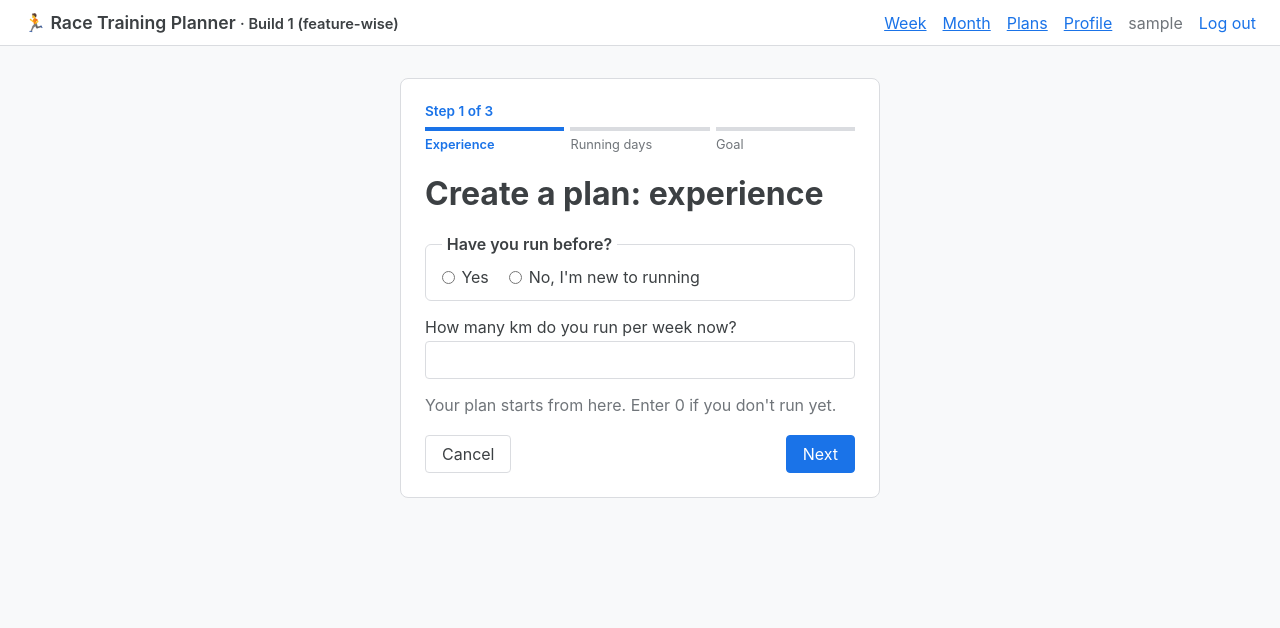
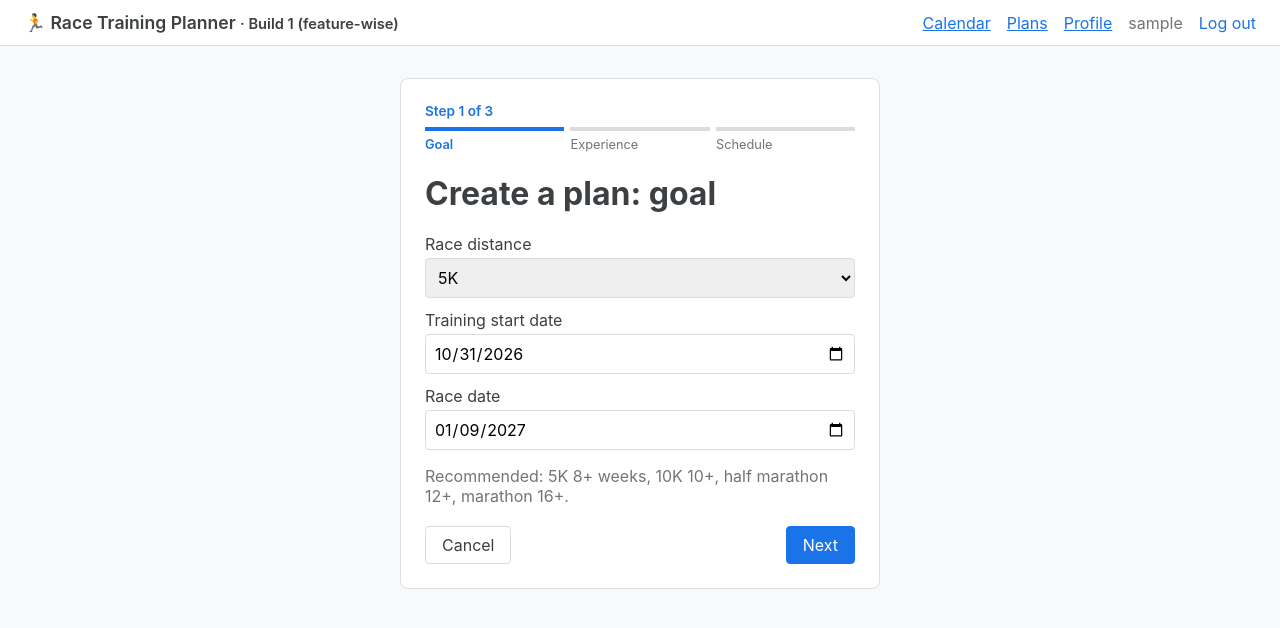
Before and after one commit to HaoSophareth/cs162-ai-app, a Flask app: page /plans/new in a window 1280 px wide. Shown: the top 628 px of the page. Run offline with Flask 3, Linux system fonts and the light colour scheme; the visitor is signed in with stand-in values (Sample User, id 1); tables that the repository leaves empty hold one stand-in row (values such as "Sample post").

Commit message:
Build 1: Goal-first step order, plan summary with finish estimate, simpler top bar (re-prompt)

```diff
--- a/feature_build/app.py
+++ b/feature_build/app.py
@@ -11,6 +11,7 @@ from urllib.parse import urlencode
 from flask import Flask, abort, flash, g, redirect, render_template, request, session, url_for
 from werkzeug.security import check_password_hash, generate_password_hash
 
+import estimates
 import plan
 
 BASE_DIR = os.path.dirname(os.path.abspath(__file__))
@@ -329,7 +330,8 @@ TIME_PATTERN = re.compile(r"^(\d{1,2}:)?[0-5]?\d:[0-5]\d$")  # mm:ss or h:mm:ss
 # The plan form is split into three steps. Each step is a normal form post;
 # answers from the other steps travel along as hidden fields, so nothing is
 # stored until the last step creates (or regenerates) the plan.
-PLAN_STEPS = {1: "Experience", 2: "Running days", 3: "Goal"}
+PLAN_STEPS = {1: "Goal", 2: "Experience", 3: "Schedule"}
+GOAL, EXPERIENCE, SCHEDULE = 1, 2, 3
 
 
 def read_plan_form(form):
@@ -346,29 +348,29 @@ def read_plan_form(form):
         "start_date": parse_date(form.get("start_date")),
         "race_date": parse_date(form.get("race_date")),
     }
-    errors = {1: [], 2: [], 3: []}
+    errors = {GOAL: [], EXPERIENCE: [], SCHEDULE: []}
     if values["experience"] not in plan.START_KM_LIMITS:
-        errors[1].append("Tell us whether you have run before.")
+        errors[EXPERIENCE].append("Tell us whether you have run before.")
 
     # Race times only make sense for people who have run before; blank is fine.
     for key, label in RACE_TIMES:
         text = form.get(key, "").strip()
         values[key] = text if values["experience"] == "experienced" and text else None
         if values[key] and not TIME_PATTERN.match(text):
-            errors[1].append(f"Write your {label} time as mm:ss or h:mm:ss, e.g. 27:30 or 1:58:00.")
+            errors[EXPERIENCE].append(f"Write your {label} time as mm:ss or h:mm:ss, e.g. 27:30 or 1:58:00.")
 
     if values["weekly_km"] is None or not 0 <= values["weekly_km"] <= 200:
-        errors[1].append("Enter how many km you run per week now (0 if you don't run yet).")
+        errors[EXPERIENCE].append("Enter how many km you run per week now (0 if you don't run yet).")
     if len(values["run_days"]) < 3:
-        errors[2].append("Pick at least 3 days you can run.")
+        errors[SCHEDULE].append("Pick at least 3 days you can run.")
     if values["long_day"] not in values["run_days"]:
-        errors[2].append("The long-run day must be one of your running days.")
+        errors[SCHEDULE].append("The long-run day must be one of your running days.")
     if values["distance"] not in plan.DISTANCES:
-        errors[3].append("Pick a race distance.")
+        errors[GOAL].append("Pick a race distance.")
     if not values["start_date"] or not values["race_date"]:
-        errors[3].append("Enter both a start date and a race date.")
+        errors[GOAL].append("Enter both a start date and a race date.")
     elif values["race_date"] <= values["start_date"]:
-        errors[3].append("The race date must be after the start date.")
+        errors[GOAL].append("The race date must be after the start date.")
     return values, errors
 
 
@@ -380,9 +382,12 @@ def short_plan_key(values):
 
 def handle_plan_form(existing=None):
     """Shared by "create plan" and "edit plan". existing is the plan being edited."""
-    def show(step, values, **extra):
-        return render_template("plan_form.html", step=step, steps=PLAN_STEPS,
-                               values=values, existing=existing, **extra)
+    def show(step, values, short_warning=None):
+        # The too-short confirmation travels with the other hidden answers;
+        # when the warning is on screen, continuing confirms the goal shown.
+        confirm = short_plan_key(values) if short_warning else request.form.get("confirm_short", "")
+        return render_template("plan_form.html", step=step, steps=PLAN_STEPS, values=values,
+                               existing=existing, short_warning=short_warning, confirm=confirm)
 
     if request.method == "GET":
         if existing:
@@ -394,7 +399,7 @@ def handle_plan_form(existing=None):
                       "race_date": date.today() + timedelta(weeks=10)}
         return show(1, values)
 
-    step = int(request.form.get("step", 1)) if request.form.get("step") in ("1", "2", "3") else 1
+    step = int(request.form["step"]) if request.form.get("step") in ("1", "2", "3") else 1
     values, errors = read_plan_form(request.form)
 
     # Back never checks anything, so half-filled answers are kept as they are.
@@ -405,28 +410,36 @@ def handle_plan_form(existing=None):
         for error in errors[step]:
             flash(error, "error")
         return show(step, values)
+
+    # Too-short plans are allowed, but only after the user has seen the warning.
+    # It shows on the goal step, right where the dates are chosen.
+    def needs_short_warning():
+        return (plan.is_too_short(values["distance"], values["start_date"], values["race_date"])
+                and request.form.get("confirm_short") != short_plan_key(values))
+
+    def show_short_warning():
+        weeks = plan.count_weeks(values["start_date"], values["race_date"])
+        label, _, recommended = plan.DISTANCES[values["distance"]]
+        return show(GOAL, values, short_warning=(weeks, label, recommended))
+
+    if step == GOAL and needs_short_warning():
+        return show_short_warning()
     if step < 3:
         return show(step + 1, values)
 
     # Last step: every step should be valid by now, but check in case a
     # hidden field was tampered with, and send the user to the step to fix.
-    for earlier in (1, 2):
+    for earlier in (GOAL, EXPERIENCE):
         if errors[earlier]:
             for error in errors[earlier]:
                 flash(error, "error")
             return show(earlier, values)
+    if needs_short_warning():
+        return show_short_warning()
 
-    # Too-short plans are allowed, but only after the user has seen the warning.
-    if (plan.is_too_short(values["distance"], values["start_date"], values["race_date"])
-            and request.form.get("confirm_short") != short_plan_key(values)):
-        weeks = plan.count_weeks(values["start_date"], values["race_date"])
-        label, _, recommended = plan.DISTANCES[values["distance"]]
-        return show(3, values, short_warning=(weeks, label, recommended),
-                    confirm_key=short_plan_key(values))
-
-    save_plan(values, existing["id"] if existing else None)
+    plan_id = save_plan(values, existing["id"] if existing else None)
     flash("Your plan was regenerated." if existing else "Your training plan is ready.", "success")
-    return redirect(url_for("plans") if existing else url_for("week"))
+    return redirect(url_for("plan_summary", plan_id=plan_id))
 
 
 @app.route("/plans")
@@ -450,6 +463,48 @@ def plans():
 @profile_required
 def new_plan():
     return handle_plan_form()
+
+
+@app.route("/plans/<int:plan_id>")
+@login_required
+def plan_summary(plan_id):
+    p = get_own_plan(plan_id)
+    start = date.fromisoformat(p["start_date"])
+    race = date.fromisoformat(p["race_date"])
+    runs = get_db().execute("SELECT * FROM runs WHERE plan_id = ? AND user_id = ? ORDER BY date",
+                            (plan_id, session["user_id"])).fetchall()
+
+    # Weekly totals of training runs (the race itself left out, so race week
+    # doesn't show up as the "peak").
+    weekly = {}
+    for run in runs:
+        if run["type"] != "race":
+            monday = plan.monday_of(date.fromisoformat(run["date"]))
+            weekly[monday] = weekly.get(monday, 0) + run["distance_km"]
+    # Week 1 is partial when the plan starts mid-week, so "starting" weekly
+    # km is the first full week.
+    first_full_week = plan.monday_of(start) + timedelta(weeks=0 if start.weekday() == 0 else 1)
+    training = [r for r in runs if r["type"] != "race"]
+
+    goal_km = plan.RACE_KM[p["distance"]]
+    recent = [(label, plan.RACE_KM[key.removeprefix("time_")], p[key]) for key, label in RACE_TIMES]
+    best = estimates.best_recent_race(recent, goal_km)
+
+    return render_template(
+        "summary.html",
+        p=p,
+        weeks=plan.count_weeks(start, race),
+        run_days=[WEEKDAYS[int(d)] for d in p["run_days"].split(",")],
+        long_day=WEEKDAYS[p["long_day"]],
+        start_km=weekly.get(first_full_week, 0),
+        peak_km=max(weekly.values(), default=0),
+        longest_km=max((r["distance_km"] for r in training), default=0),
+        total_km=sum(r["distance_km"] for r in runs),
+        goal_km=goal_km,
+        best=best,
+        estimate=estimates.finish_estimate(best, goal_km) if best else None,
+        is_active=get_user()["active_plan_id"] == plan_id,
+    )
 
 
 @app.route("/plans/<int:plan_id>/edit", methods=["GET", "POST"])
--- a/feature_build/static/style.css
+++ b/feature_build/static/style.css
@@ -322,3 +322,13 @@ button.danger:hover { background: #fce8e6; }
 .steps li.current { border-color: #1a73e8; color: #1a73e8; font-weight: 600; }
 /* Back sits on the left and Next on the right, though Next is first in the HTML. */
 .step-buttons { display: flex; flex-direction: row-reverse; justify-content: space-between; margin-top: 1.25rem; }
+
+/* ---------- Plan summary ---------- */
+.summary h1 { margin-top: 0.25rem; }
+.summary section { border-top: 1px solid var(--border); padding-top: 0.5rem; margin-top: 1rem; }
+.summary h2 { font-size: 1rem; margin: 0.5rem 0; }
+.facts { display: grid; grid-template-columns: repeat(auto-fit, minmax(150px, 1fr)); gap: 0.75rem; margin: 0; }
+.facts dt { margin: 0; font-size: 0.8rem; font-weight: 400; color: var(--muted); }
+.facts dd { margin: 0.15rem 0 0; font-size: 1.1rem; font-weight: 600; }
+.plan-item h2 a { color: inherit; text-decoration: none; }
+.plan-item h2 a:hover { text-decoration: underline; }
--- a/feature_build/templates/base.html
+++ b/feature_build/templates/base.html
@@ -9,11 +9,10 @@
 </head>
 <body>
   <header class="topbar">
-    <a class="brand" href="{{ url_for('week') }}">🏃 Race Training Planner <small>· Build 1 (feature-wise)</small></a>
+    <span class="brand">🏃 Race Training Planner <small>· Build 1 (feature-wise)</small></span>
     {% if session.user_id %}
       <nav>
-        <a href="{{ url_for('week') }}">Week</a>
-        <a href="{{ url_for('month') }}">Month</a>
+        <a href="{{ url_for('week') }}">Calendar</a>
         <a href="{{ url_for('plans') }}">Plans</a>
         <a href="{{ url_for('profile') }}">Profile</a>
         <span class="muted">{{ session.username }}</span>
--- a/feature_build/templates/plan_form.html
+++ b/feature_build/templates/plan_form.html
@@ -21,9 +21,40 @@
 
   <form method="post" class="plan-form">
     <input type="hidden" name="step" value="{{ step }}">
+    <input type="hidden" name="confirm_short" value="{{ confirm }}">
 
-    {# ---- Step 1: experience ---- #}
+    {# ---- Step 1: goal ---- #}
     {% if step == 1 %}
+      <label>Race distance
+        <select name="distance">
+          {% for key, info in DISTANCES.items() %}
+            <option value="{{ key }}" {% if key == values.distance %}selected{% endif %}>{{ info[0] }}</option>
+          {% endfor %}
+        </select>
+      </label>
+      <label>Training start date
+        <input type="date" name="start_date" required value="{{ values.start_date or '' }}">
+      </label>
+      <label>Race date
+        <input type="date" name="race_date" required value="{{ values.race_date or '' }}">
+      </label>
+      <p class="muted">Recommended: 5K 8+ weeks, 10K 10+, half marathon 12+, marathon 16+.</p>
+
+      {% if short_warning %}
+        {% set weeks, label, recommended = short_warning %}
+        <p class="flash warning">
+          Your plan is only {{ weeks }} week{{ "s" if weeks != 1 }} long. For a {{ label }}
+          at least {{ recommended }} weeks of training is recommended. You can still go ahead.
+        </p>
+      {% endif %}
+    {% else %}
+      <input type="hidden" name="distance" value="{{ values.distance or '' }}">
+      <input type="hidden" name="start_date" value="{{ values.start_date or '' }}">
+      <input type="hidden" name="race_date" value="{{ values.race_date or '' }}">
+    {% endif %}
+
+    {# ---- Step 2: experience ---- #}
+    {% if step == 2 %}
       <fieldset>
         <legend>Have you run before?</legend>
         <label class="choice"><input type="radio" name="experience" value="experienced" id="ran-before" required
@@ -33,7 +64,8 @@
 
         {# Shown only when "Yes" is ticked (see .race-times in style.css). #}
         <div class="race-times">
-          <p class="muted">Recent race times, if you have them (optional), e.g. 27:30 or 1:58:00.</p>
+          <p class="muted">Recent race times, if you have them (optional), e.g. 27:30 or 1:58:00.
+            They're used to estimate your finish time.</p>
           <div class="time-grid">
             {% for key, label in RACE_TIMES %}
               <label>{{ label }}
@@ -53,8 +85,8 @@
       <input type="hidden" name="weekly_km" value="{{ weekly_km }}">
     {% endif %}
 
-    {# ---- Step 2: running days ---- #}
-    {% if step == 2 %}
+    {# ---- Step 3: schedule ---- #}
+    {% if step == 3 %}
       <fieldset>
         <legend>Days you can run (at least 3)</legend>
         <div class="day-grid">
@@ -76,43 +108,12 @@
       <input type="hidden" name="long_day" value="{{ values.long_day }}">
     {% endif %}
 
-    {# ---- Step 3: goal ---- #}
-    {% if step == 3 %}
-      <label>Race distance
-        <select name="distance">
-          {% for key, info in DISTANCES.items() %}
-            <option value="{{ key }}" {% if key == values.distance %}selected{% endif %}>{{ info[0] }}</option>
-          {% endfor %}
-        </select>
-      </label>
-      <label>Training start date
-        <input type="date" name="start_date" required value="{{ values.start_date or '' }}">
-      </label>
-      <label>Race date
-        <input type="date" name="race_date" required value="{{ values.race_date or '' }}">
-      </label>
-      <p class="muted">Recommended: 5K 8+ weeks, 10K 10+, half marathon 12+, marathon 16+.</p>
-
-      {% if short_warning %}
-        {% set weeks, label, recommended = short_warning %}
-        <p class="flash warning">
-          Your plan is only {{ weeks }} week{{ "s" if weeks != 1 }} long. For a {{ label }}
-          at least {{ recommended }} weeks of training is recommended. You can still go ahead.
-        </p>
-        <input type="hidden" name="confirm_short" value="{{ confirm_key }}">
-      {% endif %}
-    {% else %}
-      <input type="hidden" name="distance" value="{{ values.distance or '' }}">
-      <input type="hidden" name="start_date" value="{{ values.start_date or '' }}">
-      <input type="hidden" name="race_date" value="{{ values.race_date or '' }}">
-    {% endif %}
-
     {# Next comes first in the HTML so pressing Enter goes forward, not back;
        .step-buttons puts Back on the left visually. #}
     <div class="step-buttons">
       <button class="primary" name="action" value="next">
-        {% if step < 3 %}Next
-        {% elif short_warning %}{{ "Save plan anyway" if existing else "Create plan anyway" }}
+        {% if short_warning %}Continue anyway
+        {% elif step < 3 %}Next
         {% else %}{{ "Save and regenerate plan" if existing else "Create plan" }}{% endif %}
       </button>
       {% if step > 1 %}
--- a/feature_build/templates/plans.html
+++ b/feature_build/templates/plans.html
@@ -15,7 +15,7 @@
     <section class="plan-item {% if p.id == active_id %}active{% endif %}">
       <div>
         <h2>
-          {{ DISTANCES[p.distance][0] }} on {{ p.race_date|nice_date }}
+          <a href="{{ url_for('plan_summary', plan_id=p.id) }}">{{ DISTANCES[p.distance][0] }} on {{ p.race_date|nice_date }}</a>
           {% if p.id == active_id %}<span class="active-badge">Active</span>{% endif %}
         </h2>
         <p class="muted">
@@ -30,6 +30,7 @@
             <button class="primary">Make active</button>
           </form>
         {% endif %}
+        <a class="button" href="{{ url_for('plan_summary', plan_id=p.id) }}">Summary</a>
         <a class="button" href="{{ url_for('edit_plan', plan_id=p.id) }}">Edit</a>
         <form method="post" action="{{ url_for('delete_plan', plan_id=p.id) }}" class="inline"
               onsubmit="return confirm('Delete this plan and all its runs? This cannot be undone.')">
```
Also changed, not shown: feature_build/estimates.py (added, +66 -0 lines), feature_build/templates/summary.html (added, +72 -0 lines), feature_build/README.md.
